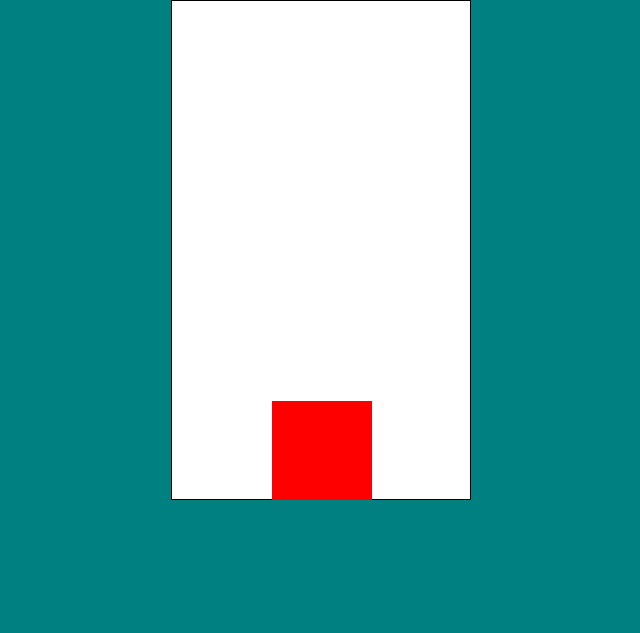
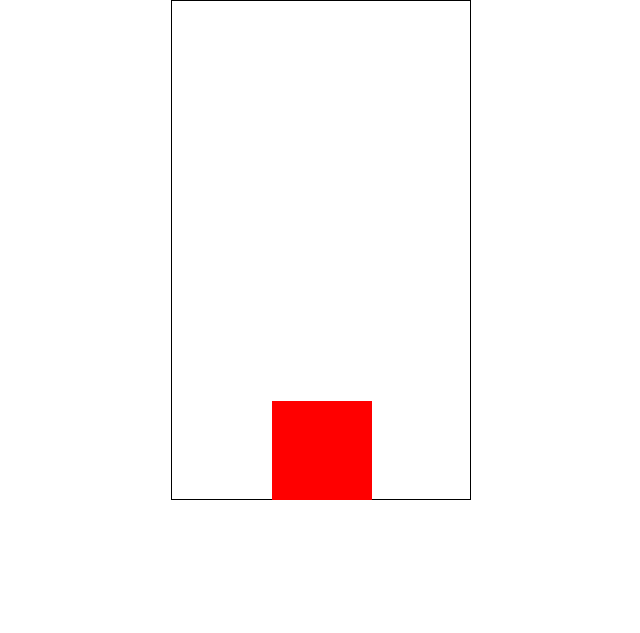
Before and after one commit to Concaty/concaty, a plain HTML site: page index.html in a window 1280 px wide. Shown: the whole page, without its empty margins (319-959 px from the left). Drawn offline with Linux system fonts and the light colour scheme.

Commit message:
corrected a mistake

```diff
--- a/style.css
+++ b/style.css
@@ -1,9 +1,6 @@
 *{
     padding: 0;
     margin: 0;
-}
-body{
-	background-color: teal;
 }
 #game{
     width: 300px;
@@ -11,7 +8,6 @@ body{
     border: 1px solid black;
     margin: auto;
     box-sizing: border-box;
-	background-color: white;
 }
 #character{
     width: 100px;
@@ -27,7 +23,7 @@ body{
     position: absolute;
     width: 300px;
     height: 130px;
-    background-color: teal;
+    background-color: white;
 }
 #block{
     width: 100px;
```
